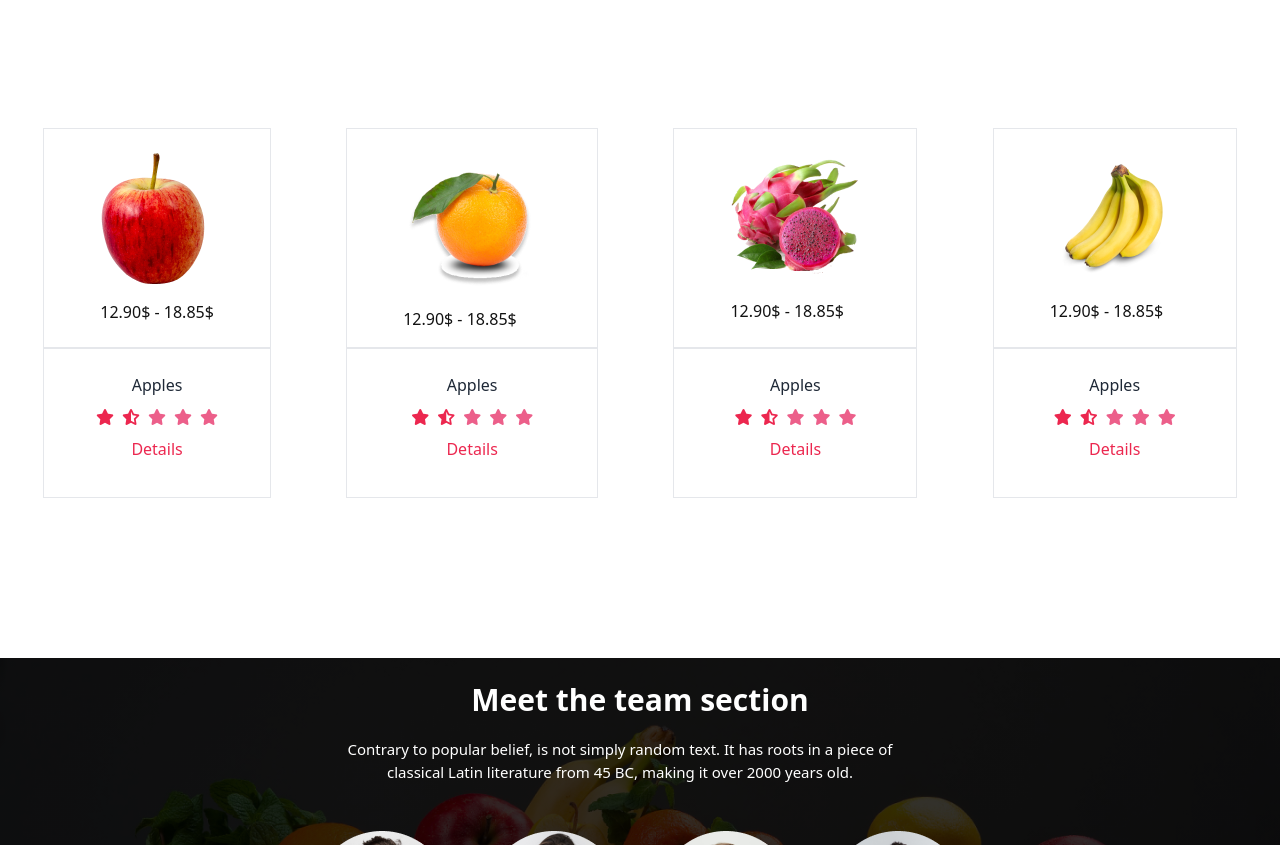
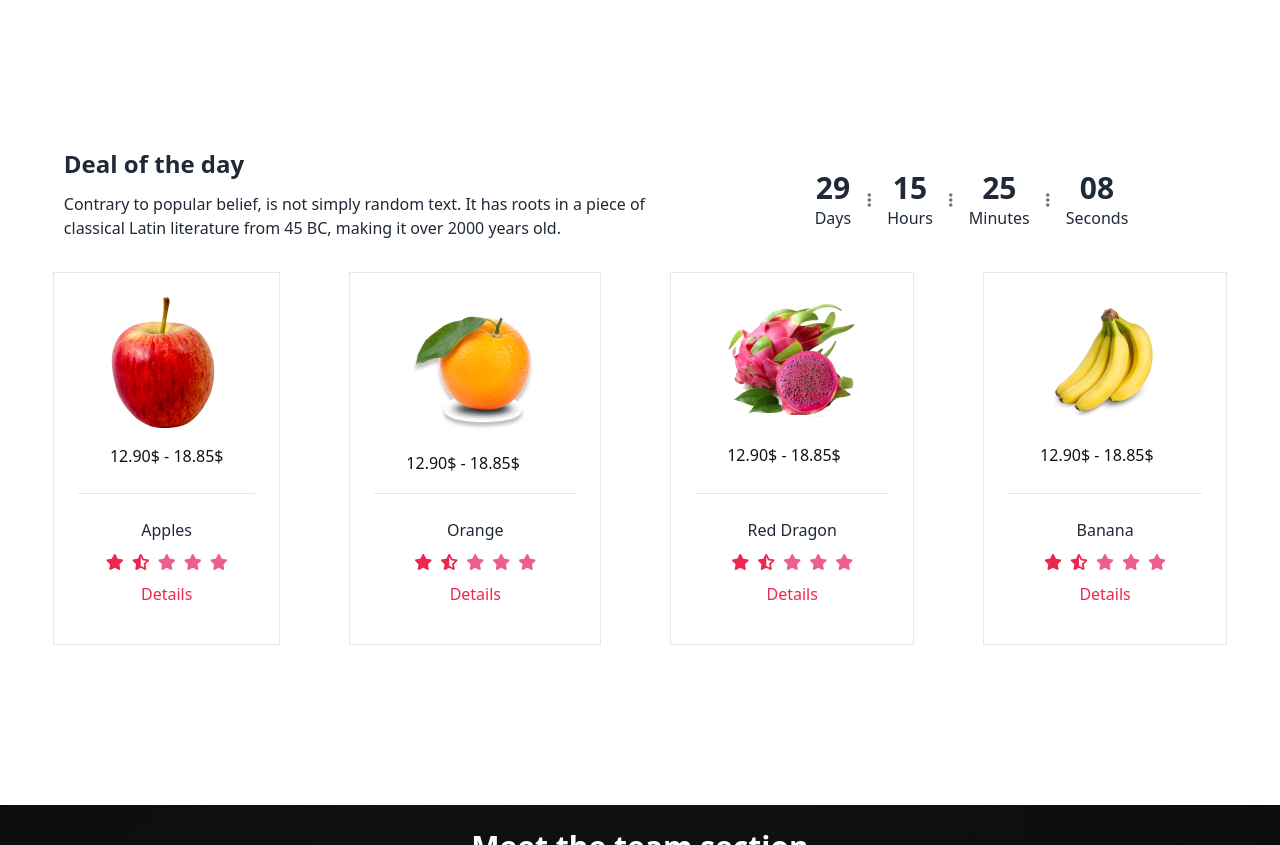
Before and after one commit to farzanaYesminn/FruitBrust_HTML-TailwindCSS_Responsive, a plain HTML site: page index.html in a window 1280 px wide. Shown: the part 1080-1925 px from the top of the page. Drawn offline with nearby package versions, Linux system fonts and the light colour scheme; files whose address does not match are found by name.

Commit message:
index updated

```diff
--- a/index.html
+++ b/index.html
@@ -122,8 +122,8 @@
         <!-- Banner -->
 
         <!-- Bottom Banner -->
-        <div class="hidden md:block absolute md:top-[370px] lg:top-[600px] md:left-[10%] lg:left-[30%] ">
-            <div class="bg-white w-9/12 flex flex-row justify-center items-center px-[100px] py-3">
+        <div class="hidden lg:block absolute md:top-[370px] lg:top-[650px] md:left-[10%] lg:left-[30%] ">
+            <div class="bg-white rounded w-9/12 flex flex-row justify-center items-center px-[100px] py-3">
                 <div class="flex flex-col justify-center items-center px-7">
                     <img src="./images/fruit1.png " class="w-12 h-12">
                     <p class="text-black font-bold">Grapes</p>
@@ -161,21 +161,45 @@
 
         <!-- Deal Day -->
         <div class="my-[10%]">
-            <div>
+            <div class="flex justify-evenly gap-6 py-5">
                 <div>
+                    <h1 class="text-2xl font-bold" >Deal of the day</h1>
+                    <p class="w-[615px] py-3 ">Contrary to popular belief, is not simply random text. It has roots in a piece of classical Latin literature from 45 BC, making it over 2000 years old.</p>
+                </div>
+                <div class="flex justify-evenly gap-4 justify-center items-center text-center pl-12">
+                    <div class="flex flex-col ">
+                        <h1 class="text-3xl font-bold">29</h1>
+                        <p>Days</p>
+                    </div>
+                    <i class="fa-solid fa-ellipsis-vertical" style="color: #6e7277;" class=""></i>
+                    <div class="flex flex-col ">
+                        <h1 class="text-3xl font-bold">15</h1>
+                        <p>Hours</p>
+                    </div>
+                    <i class="fa-solid fa-ellipsis-vertical" style="color: #6e7277;"></i>
+                    <div>
+                        <h1 class="text-3xl font-bold">25</h1>
+                        <p>Minutes</p>
+                    </div>
+                    <i class="fa-solid fa-ellipsis-vertical" style="color: #6e7277;"></i>
+                    <div>
+                        <h1 class="text-3xl font-bold">08</h1>
+                        <p>Seconds</p>
+                    </div>
 
                 </div>
                 <div>
 
                 </div>
             </div>
-            <div class="flex gap-8 justify-center justify-evenly">
-                <div class="bg-white">
-                    <div class="w-ful h-[220px] border pt-6 pb-4 px-14 rounded-fully ">
+            <div class="flex gap-4 justify-center justify-evenly">
+                <div class="bg-white border">
+                    <div class="w-ful h-[220px]  pt-6 pb-4 px-14 rounded-fully ">
                         <img src="./images//fruit6.png ">
                         <p class="text-[#121212] pt-4">12.90$ - 18.85$</p>
                     </div>
-                    <div class="w-ful h-[150px] border pt-6 ">
+                    <hr class="h-px w-30 mx-6 bg-gray-200 border-0 dark:bg-gray-700">
+                    <div class="w-ful h-[150px]  pt-6 ">
                         <p class="text-center">Apples</p>
                         <div class="flex gap-2 justify-center items-center py-3">
                             <i class="fa-solid fa-star" style="color: #ec274f;"></i>
@@ -187,13 +211,14 @@
                         <p class="text-center text-[#ec274f]">Details</p>
                     </div>
                 </div>
-                <div class="bg-white">
-                    <div class="w-ful h-[220px] border pt-6 pb-4 px-14 rounded-fully ">
+                <div class="bg-white border">
+                    <div class="w-ful h-[220px]  pt-6 pb-4 px-14 rounded-fully ">
                         <img src="./images//fruit7.png ">
                         <p class="text-[#121212] pt-4">12.90$ - 18.85$</p>
                     </div>
-                    <div class="w-ful h-[150px] border pt-6 ">
-                        <p class="text-center">Apples</p>
+                    <hr class="h-px w-30 mx-6 bg-gray-200 border-0 dark:bg-gray-700">
+                    <div class="w-ful h-[150px]  pt-6 ">
+                        <p class="text-center">Orange</p>
                         <div class="flex gap-2 justify-center items-center py-3">
                             <i class="fa-solid fa-star" style="color: #ec274f;"></i>
                             <i class="fa-solid fa-star-half-stroke" style="color: #ec274f;"></i>
@@ -204,13 +229,14 @@
                         <p class="text-center text-[#ec274f]">Details</p>
                     </div>
                 </div>
-                <div class="bg-white">
-                    <div class="w-ful h-[220px] border pt-6 pb-4 px-14 rounded-fully ">
+                <div class="bg-white border">
+                    <div class="w-ful h-[220px]  pt-6 pb-4 px-14 rounded-fully ">
                         <img src="./images//fruit8.png ">
                         <p class="text-[#121212] pt-4">12.90$ - 18.85$</p>
                     </div>
-                    <div class="w-ful h-[150px] border pt-6 ">
-                        <p class="text-center">Apples</p>
+                    <hr class="h-px w-30 mx-6 bg-gray-200 border-0 dark:bg-gray-700">
+                    <div class="w-ful h-[150px]  pt-6 ">
+                        <p class="text-center">Red Dragon</p>
                         <div class="flex gap-2 justify-center items-center py-3">
                             <i class="fa-solid fa-star" style="color: #ec274f;"></i>
                             <i class="fa-solid fa-star-half-stroke" style="color: #ec274f;"></i>
@@ -222,13 +248,14 @@
                     </div>
                 </div>
 
-                <div class="bg-white">
-                    <div class="w-ful h-[220px] border pt-6 pb-4 px-14 rounded-fully ">
+                <div class="bg-white border">
+                    <div class="w-ful h-[220px]  pt-6 pb-4 px-14 rounded-fully ">
                         <img src="./images//fruit9.png ">
                         <p class="text-[#121212] pt-4">12.90$ - 18.85$</p>
                     </div>
-                    <div class="w-ful h-[150px] border pt-6 ">
-                        <p class="text-center">Apples</p>
+                    <hr class="h-px w-30 mx-6 bg-gray-200 border-0 dark:bg-gray-700">
+                    <div class="w-ful h-[150px]  pt-6 ">
+                        <p class="text-center">Banana</p>
                         <div class="flex gap-2 justify-center items-center py-3">
                             <i class="fa-solid fa-star" style="color: #ec274f;"></i>
                             <i class="fa-solid fa-star-half-stroke" style="color: #ec274f;"></i>
```
